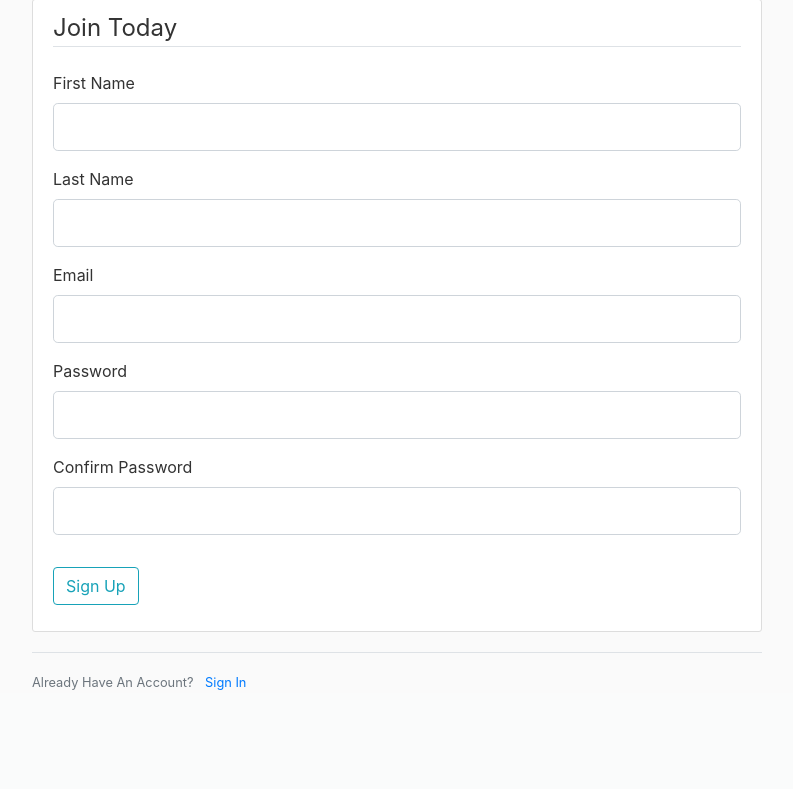
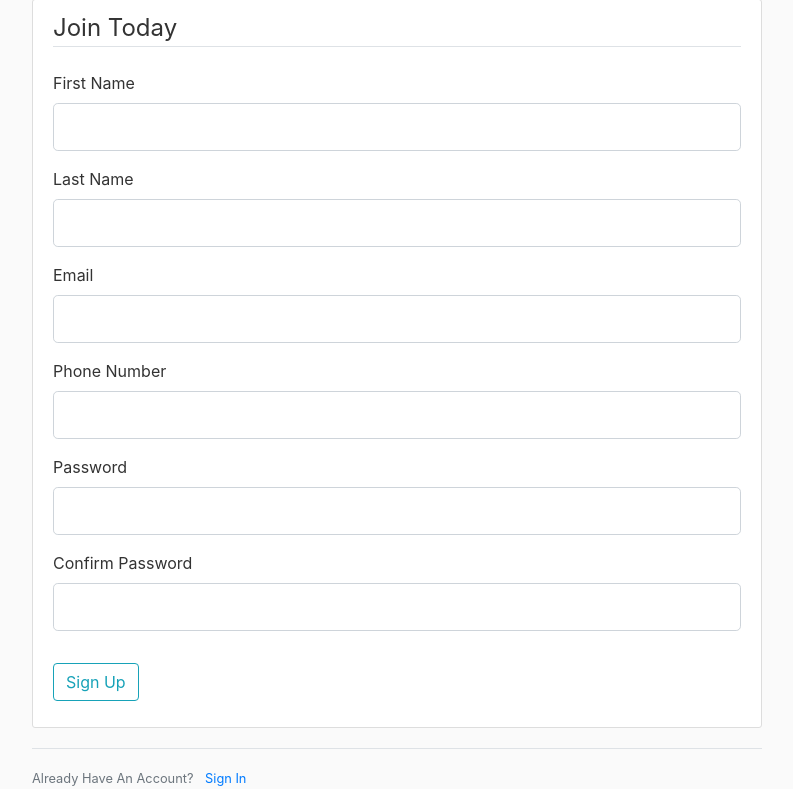
Before and after one commit to jleibovitch/distributed-systems-final, a Flask app: page /register in a window 1280 px wide. Shown: the part 137-926 px from the top of the page, without its empty margins (53-846 px from the left). Before the commit the page ends 827 px from the top, so only its background shows below. Run offline with Flask 2, Linux system fonts and the light colour scheme; some libraries are stand-ins or nearby versions.

Commit message:
Got web server up

```diff
--- a/web_server/server/forms.py
+++ b/web_server/server/forms.py
@@ -9,7 +9,7 @@ from .models import User
 class RegistrationForm(FlaskForm):
     first_name = StringField('First Name', validators=[DataRequired(), Length(min=2, max=20)])
     last_name = StringField('Last Name', validators=[DataRequired(), Length(min=2, max=20)])
-    phone_number = StringField('Phone Number', validators=[DataRequired()])
+    phone_number = StringField('Phone Number', validators=[DataRequired()]) # TODO
     email = StringField('Email', validators=[DataRequired(), Email()])
     password = PasswordField('Password', validators=[DataRequired()])
     confirm_password = PasswordField('Confirm Password', validators=[DataRequired(), EqualTo('password')])
--- a/web_server/server/routes.py
+++ b/web_server/server/routes.py
@@ -16,7 +16,6 @@ from libs.comms.client import Client
 
 from threading import Thread
 
-
 # Web Page routes
 @app.route("/")
 @app.route("/home")
@@ -32,10 +31,13 @@ def about():
 
 @app.route("/register", methods=['GET', 'POST'])
 def register():
+    print('test')
     # if the are logged in they cant register so they are sent back to home (they wont even see the register button anyways)
     if current_user.is_authenticated:
         return redirect(url_for('home'))
     form = RegistrationForm()
+    print(form.validate_on_submit())
+    print(form.errors)
     # checking success of form, if successful hash the password and create user
     if form.validate_on_submit():
         hashed_password = bcrypt.generate_password_hash(form.password.data).decode('utf-8')
@@ -65,6 +67,7 @@ def login():
         if user and bcrypt.check_password_hash(user.password, form.password.data):
             login_user(user, remember=form.remember.data)
             # this line redirects them to the page they were previously if they were not logged, takes info from url
+            print(request.args)
             next_page = request.args.get('next')
             # default redirection is home
             return redirect(next_page) if next_page else redirect(url_for('home'))
@@ -191,11 +194,9 @@ def start_client():
     client_proc.start()
 
 def query_transactions(client: Client, api: Web_Handler):
-    sleep(120)
+    sleep(10)
     users = User.query.all()
+    print("getting user transactions")
     for user in users:
         data = api.package_request(user.account_no)
         client.send(data)
-
-
-start_client()
--- a/web_server/server/templates/home.html
+++ b/web_server/server/templates/home.html
@@ -14,7 +14,7 @@
              src="{{ url_for('static', filename='profile_pics/' + Cards.author.image_file) }}">
         <div class="media-body">
             <div class="article-metadata">
-                <a class="mr-2" href="{{ url_for('user_cards', username=Cards.author.username) }}">{{ Cards.author.username }}</a>
+                <a class="mr-2" href="{{ url_for('user_cards', first_name=Cards.author.first_name, last_name=Cards.author.last_name) }}">{{ Cards.author.first_name }}</a>
                 <small class="text-muted">{{ Cards.date_created.strftime('%x %I:%M') }}</small>
             </div>
             <h2><a class="article-title" href="{{ url_for('card', card_id=Cards.id) }}">{{ Cards.card_name }}</a></h2>
--- a/web_server/server/templates/layout.html
+++ b/web_server/server/templates/layout.html
@@ -39,7 +39,7 @@
                 <div class="navbar-nav">
                     {% if current_user.is_authenticated %}
 <!--                        <a class="nav-item nav-link" href="{{ url_for('new_card') }}">Add Funds</a>-->
-                        <a class="nav-item nav-link" href="{{ url_for('user_cards', username=current_user.username) }}">View & Add Funds</a>
+                        <a class="nav-item nav-link" href="{{ url_for('user_cards', first_name=current_user.first_name, last_name=current_user.last_name) }}">View & Add Funds</a>
                         <a class="nav-item nav-link" href="{{ url_for('account') }}">Account</a>
                         <a class="nav-item nav-link" href="{{ url_for('logout') }}">Logout</a>
                     {% else %}
--- a/web_server/server/templates/register.html
+++ b/web_server/server/templates/register.html
@@ -50,6 +50,19 @@
                     {% endif %}
                 </div>
                 <div class="form-group">
+                    {{ form.phone_number.label(class="form-control-label") }}
+                    {% if form.phone_number.errors %}
+                        {{ form.phone_number(class = "form-control form-control-lg is-invalid") }}
+                        <div class=invalid-feedback">
+                            {% for error in form.phone_number.errors %}
+                                <span>{{ error }}</span>
+                            {% endfor %}
+                        </div>
+                    {% else %}
+                        {{ form.phone_number(class="form-control form-control-lg") }}
+                    {% endif %}
+                </div>
+                <div class="form-group">
                     {{ form.password.label(class="form-control-label") }}
                     {% if form.password.errors %}
                         {{ form.password(class = "form-control form-control-lg is-invalid") }}
```
Also changed, not shown: web_server/server/web_api.py (+5 -5 lines).
